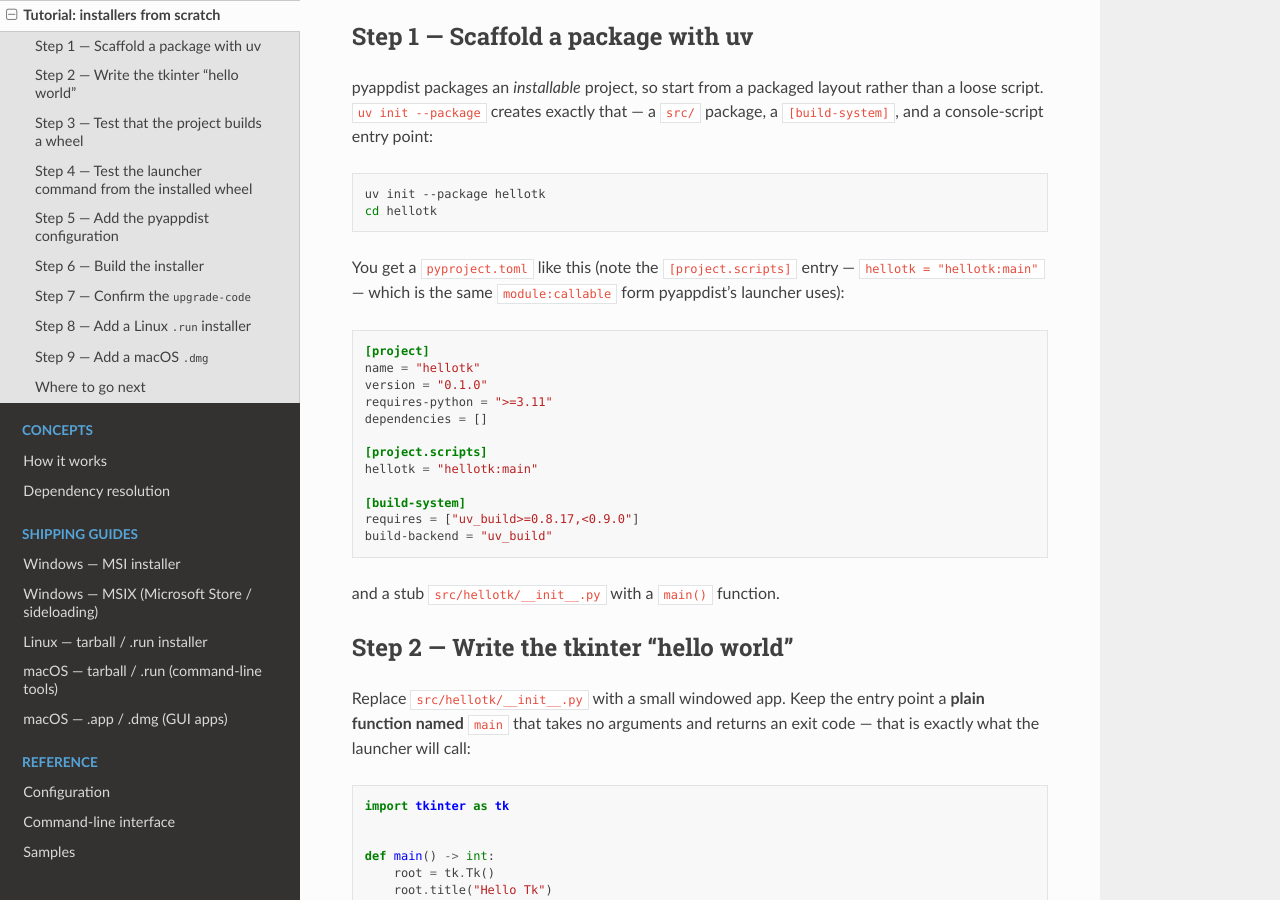
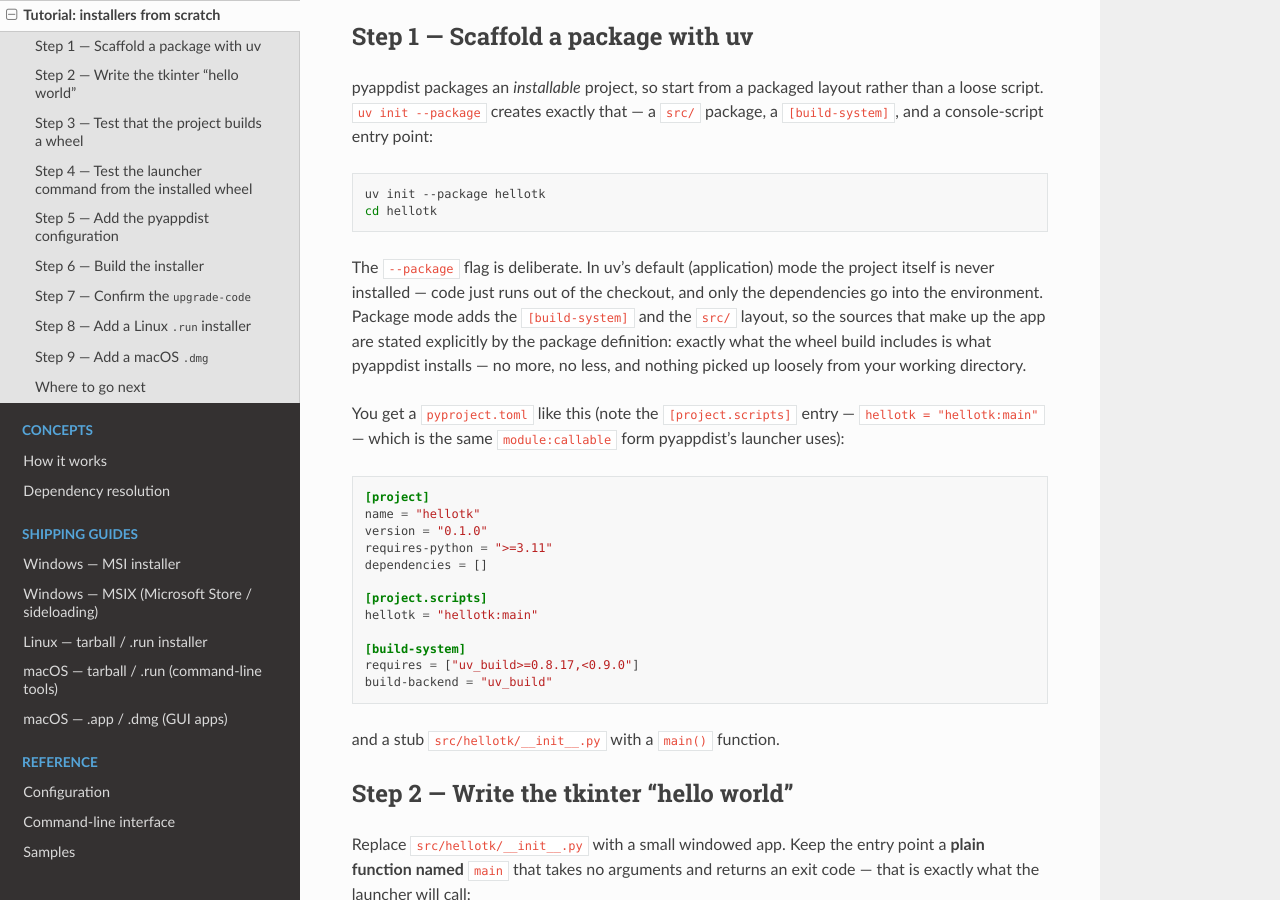
Before and after one commit to atsuoishimoto/pyappdist, a Sphinx documentation site: the page built from docs/tutorial.rst, in a window 1280 px wide and 900 px high, scrolled down 483 px. Built offline with Sphinx 7.4.7 and the Read the Docs theme 3.1.0, drawn with Linux system fonts in a browser that asks for light colours.

Commit message:
docs: explain why the tutorial uses uv package mode
uv init --package is used so the sources to be installed are stated
explicitly by the package definition, rather than picked up loosely
from the working directory.

```diff
--- a/docs/tutorial.rst
+++ b/docs/tutorial.rst
@@ -29,6 +29,14 @@
 
    uv init --package hellotk
    cd hellotk
+
+The ``--package`` flag is deliberate. In uv's default (application) mode the
+project itself is never installed — code just runs out of the checkout, and
+only the dependencies go into the environment. Package mode adds the
+``[build-system]`` and the ``src/`` layout, so the sources that make up the
+app are stated explicitly by the package definition: exactly what the wheel
+build includes is what pyappdist installs — no more, no less, and nothing
+picked up loosely from your working directory.
 
 You get a ``pyproject.toml`` like this (note the ``[project.scripts]`` entry —
 ``hellotk = "hellotk:main"`` — which is the same ``module:callable`` form
```
